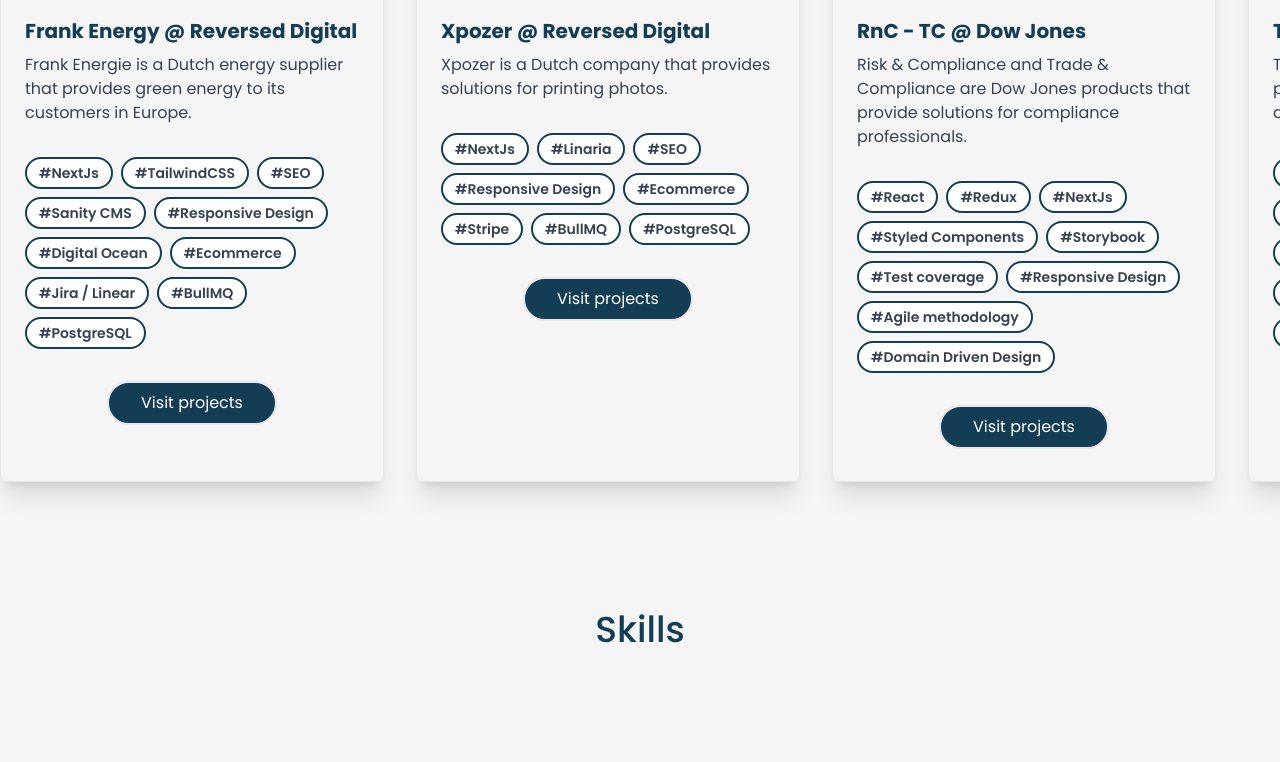
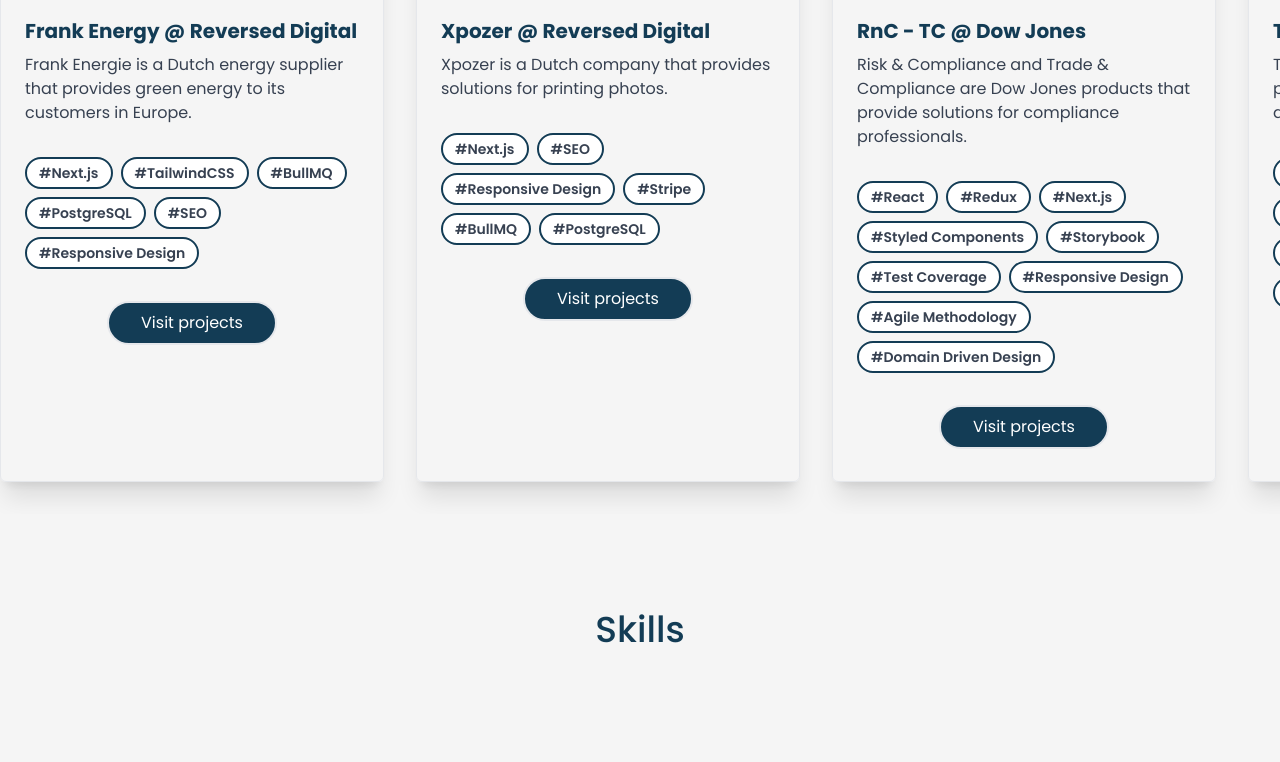
Before and after one commit to dedickerremi/dedickerremi-www, a Next.js app: page /home in a window 1280 px wide. Shown: the part 1160-1922 px from the top of the page. Built offline with nearby package versions, Linux system fonts and the light colour scheme; grey boxes are pictures that could not be loaded.

Commit message:
update skills

```diff
--- a/app/(with-navbar)/home/components/Profile.tsx
+++ b/app/(with-navbar)/home/components/Profile.tsx
@@ -10,7 +10,7 @@
             <Image
               width={260}
               height={260}
-              className=" rounded-full ci"
+              className="rounded-full ci"
               src="/home-img.jpeg"
               alt="Image"
             />
--- a/app/(with-navbar)/home/components/Projects/components/Cards.tsx
+++ b/app/(with-navbar)/home/components/Projects/components/Cards.tsx
@@ -1,6 +1,7 @@
 import Image from "next/image"
 import { ProjectType } from "../constant"
 import Link from "next/link"
+import { Skill } from "../../Skills/components/Skill"
 
 export function Cards({
   name,
@@ -8,7 +9,6 @@
   gallery,
   skills,
   projectLink,
-  theme,
 }: ProjectType) {
   return (
     <div className={`flex flex-col rounded-md border md:min-w-96 shadow-xl`}>
@@ -27,12 +27,13 @@
       </div>
       <div className="px-6 pt-4 pb-2">
         {skills?.map((skill, index) => (
-          <span
+          <Skill
             key={`${name}-skills-${index}`}
+            skill={skill}
             className="inline-block bg-white border-prussianBlue border-2 rounded-full px-3 py-1 text-sm font-semibold text-gray-700 mr-2 mb-2"
-          >
-            #{skill}
-          </span>
+          />
+          //   #{skill.name}
+          // </Ski>
         ))}
       </div>
       {projectLink && (
--- a/app/(with-navbar)/home/components/Projects/constant.ts
+++ b/app/(with-navbar)/home/components/Projects/constant.ts
@@ -1,8 +1,37 @@
+import { skMigrationIntegration } from "../Skills/skills"
+import { skBullMQ } from "../Skills/skills/backendSkills"
+import { skPostgreSQL } from "../Skills/skills/databaseSkills"
+import {
+  skGraphQL,
+  skNextJs,
+  skReact,
+  skRedux,
+  skSEO,
+  skStorybook,
+  skStrapi,
+  skStyledComponents,
+  skTailwindCSS,
+} from "../Skills/skills/frontendSkills"
+import {
+  skAgileMethodology,
+  skAssessmentAndEvaluation,
+  skCodeReview,
+  skCurriculumDevelopment,
+  skDomainDrivenDesign,
+  skFundamentalsProgramming,
+  skResponsiveDesign,
+  skTeachingMethodologies,
+  skTestCoverage,
+  skWebDevelopment,
+} from "../Skills/skills/softSkills"
+import { skStripe } from "../Skills/skills/thirdPartiesSkills"
+import { SkillType } from "../Skills/skills/types"
+
 export type ProjectType = {
   name: string
   description: string
   projectLink: string
-  skills: Array<string>
+  skills: Array<SkillType>
   gallery: Array<string>
   projects?: Array<ProjectType>
   url?: string
@@ -17,15 +46,15 @@
     "Risk & Compliance and Trade & Compliance are Dow Jones products that provide solutions for compliance professionals.",
   projectLink: "https://www.dowjones.com/",
   skills: [
-    "React",
-    "Redux",
-    "NextJs",
-    "Styled Components",
-    "Storybook",
-    "Test coverage",
-    "Responsive Design",
-    "Agile methodology",
-    "Domain Driven Design",
+    skReact,
+    skRedux,
+    skNextJs,
+    skStyledComponents,
+    skStorybook,
+    skTestCoverage,
+    skResponsiveDesign,
+    skAgileMethodology,
+    skDomainDrivenDesign,
   ],
   gallery: [
     "https://pbs.twimg.com/profile_images/1280138556535693312/NUO0ZFF0_400x400.jpg",
@@ -38,16 +67,16 @@
     "Tappx is an AdTech company that provides solutions for mobile app developers.",
   projectLink: "https://www.tappx.com/",
   skills: [
-    "Migration & Integration",
-    "React",
-    "Redux",
-    "Agile methodology",
-    "Responsive Design",
-    "Linear",
-    "fly.io",
-    "Strapi CMS",
-    "GraphQL",
-    "PHP",
+    skMigrationIntegration,
+    skReact,
+    skRedux,
+    skStrapi,
+    skGraphQL,
+    skAgileMethodology,
+    skResponsiveDesign,
+    // "Linear",
+    // "fly.io",
+    //   "PHP",
   ],
   gallery: ["/tappx.jpg"],
   projects: [],
@@ -59,16 +88,17 @@
     "Frank Energie is a Dutch energy supplier that provides green energy to its customers in Europe.",
   projectLink: "https://frankenergie.nl/",
   skills: [
-    "NextJs",
-    "TailwindCSS",
-    "SEO",
-    "Sanity CMS",
-    "Responsive Design",
-    "Digital Ocean",
-    "Ecommerce",
-    "Jira / Linear",
-    "BullMQ",
-    "PostgreSQL",
+    skNextJs,
+    skTailwindCSS,
+    skBullMQ,
+    skPostgreSQL,
+    skSEO,
+    skResponsiveDesign,
+    // "SEO",
+    // "Sanity CMS",
+    // "Digital Ocean",
+    // "Ecommerce",
+    // "Jira / Linear",
   ],
   gallery: [
     "https://reverseddigital.com/assets/7b2cb684-9775-01b4-a586-c1688bca4a29/fa170b6a-4b33-4cca-9f8f-e89e7404e323/fra%20-%20Case%20Small.png?fm=webp&fit=max&w=1280",
@@ -81,16 +111,15 @@
     "Gassan is a Dutch company that provides high-quality diamonds and watches.",
   projectLink: "https://www.gassan.com/",
   skills: [
-    "React",
-    "NextJs",
-    "TailwindCSS",
-    "Adyen",
-    "Storybook",
-    "Test coverage",
-    "Kontent",
-    "Responsive Design",
-    "Agile methodology",
-    "Domain Driven Design",
+    skReact,
+    skNextJs,
+    skTailwindCSS,
+    // "Adyen",
+    skStorybook,
+    skTestCoverage,
+    // "Kontent",
+    skResponsiveDesign,
+    skAgileMethodology,
   ],
   gallery: ["/gassan.jpg"],
 }
@@ -101,14 +130,14 @@
     "Xpozer is a Dutch company that provides solutions for printing photos.",
   projectLink: "https://xpozer.com/",
   skills: [
-    "NextJs",
-    "Linaria",
-    "SEO",
-    "Responsive Design",
-    "Ecommerce",
-    "Stripe",
-    "BullMQ",
-    "PostgreSQL",
+    skNextJs,
+    // "Linaria",
+    skSEO,
+    skResponsiveDesign,
+    // "Ecommerce",
+    skStripe,
+    skBullMQ,
+    skPostgreSQL,
   ],
   gallery: ["/xpozer-logo.png"],
 }
@@ -119,12 +148,12 @@
     "Epitech is a private higher education institution that provides courses in computer science.",
   projectLink: "https://www.epitech.eu/",
   skills: [
-    "Fundamentals programming",
-    "Teaching methodologies",
-    "Curriculum development",
-    "Assessment and evaluation",
-    "Web Development",
-    "Code review",
+    skFundamentalsProgramming,
+    skTeachingMethodologies,
+    skCurriculumDevelopment,
+    skAssessmentAndEvaluation,
+    skWebDevelopment,
+    skCodeReview,
   ],
   gallery: ["/epitech.png"],
   projects: [],
--- a/app/(with-navbar)/home/components/Skills/components/Skill.tsx
+++ b/app/(with-navbar)/home/components/Skills/components/Skill.tsx
@@ -19,7 +19,7 @@
         <HoverCardPrimitive.HoverCardTrigger>
           #{skill.name}
         </HoverCardPrimitive.HoverCardTrigger>
-        <HoverCardPrimitive.HoverCardContent className="flex flex-col w-max-60 border-2 rounded-lg border-prussianBlue bg-white text-prussianBlue p-4 mt-2 rounded-sm text-sm">
+        <HoverCardPrimitive.HoverCardContent className="flex flex-col w-max-60 border-2 border-prussianBlue bg-white text-prussianBlue p-4 mt-2 rounded-2xl text-sm">
           {skill.description}
 
           {skill.url && (
--- a/app/(with-navbar)/home/components/Skills/skills/frontendSkills.ts
+++ b/app/(with-navbar)/home/components/Skills/skills/frontendSkills.ts
@@ -71,3 +71,8 @@
   description: "Typed JavaScript at Any Scale",
   url: "https://www.typescriptlang.org/",
 }
+
+export const skSEO: SkillType = {
+  name: "SEO",
+  description: "SEO best practices",
+}
--- a/app/(with-navbar)/home/components/Skills/skills/index.ts
+++ b/app/(with-navbar)/home/components/Skills/skills/index.ts
@@ -22,6 +22,12 @@
   skGraphQL,
 } from "./frontendSkills"
 import {
+  skAgileMethodology,
+  skCommunication,
+  skProblemSolving,
+  skTeamwork,
+} from "./softSkills"
+import {
   skAWS,
   skCICD,
   skGoogleAnalytics,
@@ -29,6 +35,11 @@
   skStripe,
 } from "./thirdPartiesSkills"
 import { SkillType } from "./types"
+
+export const skMigrationIntegration: SkillType = {
+  name: "Migration & Integration",
+  description: "Migration & Integration",
+}
 
 export const SKILLS: Record<string, Array<SkillType>> = {
   frontend: [
@@ -89,22 +100,5 @@
     skStripe,
     skAWS,
   ],
-  soft: [
-    {
-      name: "Communication",
-      description: "Communication",
-    },
-    {
-      name: "Teamwork",
-      description: "Teamwork",
-    },
-    {
-      name: "Problem Solving",
-      description: "Problem Solving",
-    },
-    {
-      name: "Agile Methodologies",
-      description: "Agile Methodologies",
-    },
-  ],
+  soft: [skCommunication, skTeamwork, skProblemSolving, skAgileMethodology],
 }
--- /dev/null
+++ b/app/(with-navbar)/home/components/Skills/skills/softSkills.ts
@@ -0,0 +1,66 @@
+import { SkillType } from "./types"
+
+export const skTestCoverage: SkillType = {
+  name: "Test Coverage",
+  description: "Test Coverage",
+}
+
+export const skResponsiveDesign: SkillType = {
+  name: "Responsive Design",
+  description: "Design that works on all devices",
+}
+
+export const skAgileMethodology: SkillType = {
+  name: "Agile Methodology",
+  description: "Agile Methodology",
+}
+
+export const skDomainDrivenDesign: SkillType = {
+  name: "Domain Driven Design",
+  description: "Domain Driven Design",
+}
+
+export const skCommunication: SkillType = {
+  name: "Communication",
+  description: "Communication",
+}
+
+export const skTeamwork: SkillType = {
+  name: "Teamwork",
+  description: "Teamwork",
+}
+
+export const skProblemSolving: SkillType = {
+  name: "Problem Solving",
+  description: "Problem Solving",
+}
+
+export const skFundamentalsProgramming: SkillType = {
+  name: "Fundamentals programming",
+  description: "Fundamentals programming",
+}
+
+export const skTeachingMethodologies: SkillType = {
+  name: "Teaching methodologies",
+  description: "Teaching methodologies",
+}
+
+export const skCurriculumDevelopment: SkillType = {
+  name: "Curriculum development",
+  description: "Curriculum development",
+}
+
+export const skAssessmentAndEvaluation: SkillType = {
+  name: "Assessment and evaluation",
+  description: "Assessment and evaluation",
+}
+
+export const skWebDevelopment: SkillType = {
+  name: "Web Development",
+  description: "Web Development",
+}
+
+export const skCodeReview: SkillType = {
+  name: "Code review",
+  description: "Code review",
+}
```
